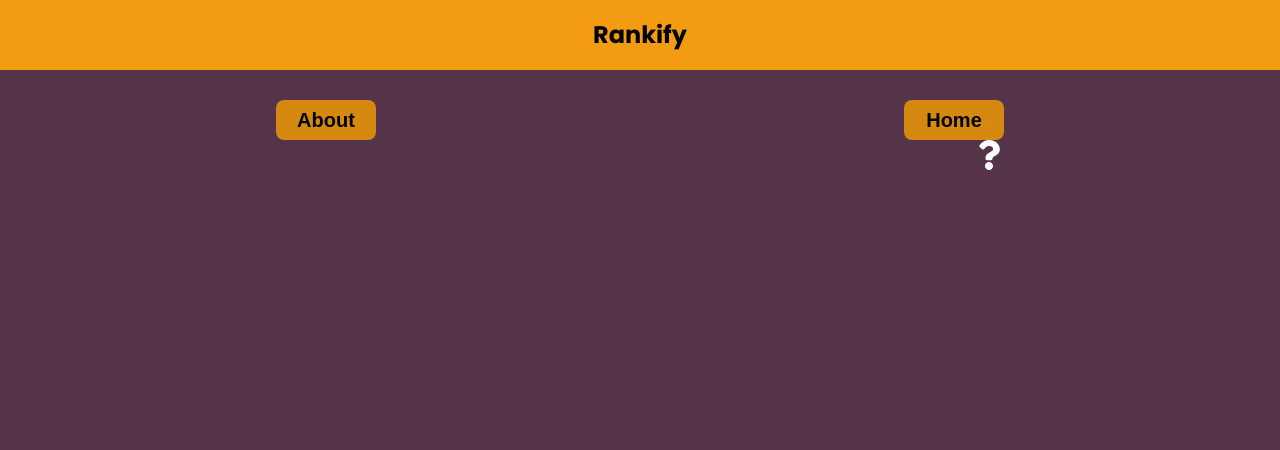
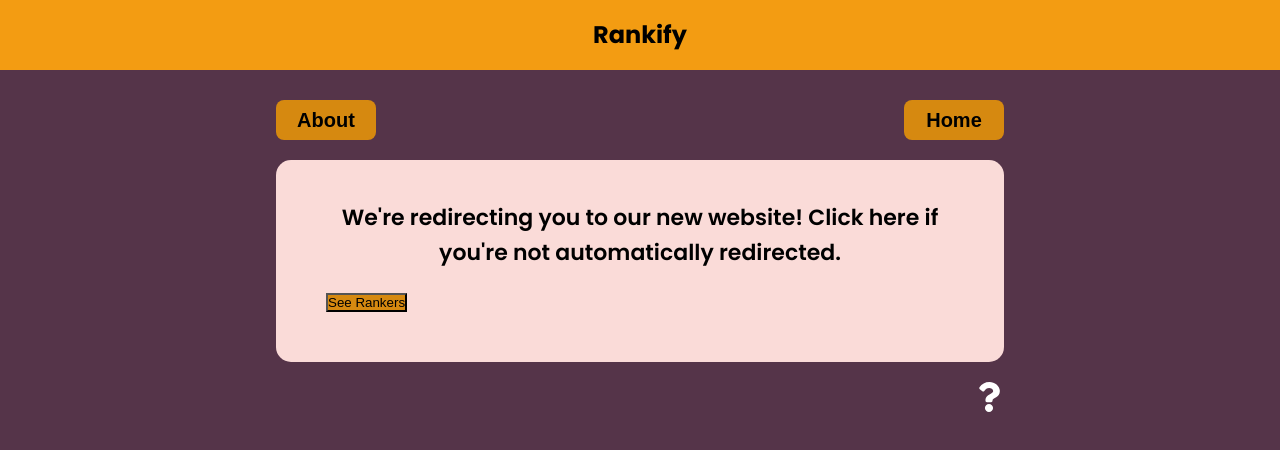
Before and after one commit to ReicaD/Service-Rating, a React (Create React App) app in the folder ratings/: page /post in a window 1280 px wide. Before the commit this address had no page. Shown: the top 450 px of the page. Built offline with nearby package versions, Linux system fonts and the light colour scheme; the HTML template or start-up script is replaced by a standard one.

Commit message:
added context components

```diff
--- a/ratings/src/components/FeedbackList.jsx
+++ b/ratings/src/components/FeedbackList.jsx
@@ -1,11 +1,15 @@
 import { motion, AnimatePresence } from "framer-motion";
+import { useContext } from "react";
 import FeedbackItem from "./FeedbackItem";
-import PropTypes from "prop-types";
 
-function FeedbackList({ feedback, deleteFeedback }) {
+import { FeedbackContext } from "../context/FeedbackContex";
+
+function FeedbackList({ deleteFeedback }) {
+  const {feedback} = useContext(FeedbackContext);
+// console.log("this is feedback",feedback);
   if (!feedback || feedback.length === 10) {
-    // return <p>No feedback Yet!</p>;
-    console.log("No feedback Yet");
+     return <p>No feedback Yet!</p>;
+    // console.log("No feedback Yet");
   }
   //passing the items from app into feedbacklist
   return (
@@ -26,38 +30,60 @@ function FeedbackList({ feedback, deleteFeedback }) {
           </motion.div>
         ))}
       </AnimatePresence>
-      {/* <motion.div
-      layout
-      data-isOpen={isOpen}
-      initial={{ borderRadius: 50 }}
-      className="parent"
-      onClick={() => setIsOpen(!isOpen)}
-    >
-      <motion.div layout className="child" />
-    </motion.div> */}
      </div>
-  );
+)
+}
+export default FeedbackList;
+
+
+
+
+
+
+
+
+
+
+
+
+
+
+
+
+
+
+
+
+
+
+
+    //   {/* {/* <motion.div
+    //   layout
+    //   data-isOpen={isOpen}
+    //   initial={{ borderRadius: 50 }}
+    //   className="parent"
+    //   onClick={() => setIsOpen(!isOpen)}
+    //   >
+    //   <motion.div layout className="child" />
+    // </motion.div> */}
+
     // return (
-  //   <div className="feedback-list">
-  //     {feedback.map((item) => (
-  //       <FeedbackItem
-  //         key={item.id}
-  //         item={item}
-  //         deleteFeedback={deleteFeedback}
-  //       />
-  //     ))}
-  //   </div>
-  // );
-}
-//arrayof or object of can be passed in, to shape the status of the proptypes
+    //     <div className="feedback-list">
+    //       {feedback.map((item) => (
+    //           <FeedbackItem
+    //             key={item.id}
+    //             item={item}
+    //             deleteFeedback={deleteFeedback}
+    //           />
+    //         ))}
+    //       </div>
+     //   // );
+        // arrayof or object of can be passed in, to shape the status of the proptypes
         // FeedbackList.propTypes = {
-//   feedback: PropTypes.arrayOf(
-//     PropTypes.shape({
-//       id: PropTypes.number,
-//       rating: PropTypes.number.isRequired,
-//       text: PropTypes.string.isRequired,
-//     })
-//   ),
-// };
-
-export default FeedbackList;
+        //     feedback: PropTypes.arrayOf(
+        //         PropTypes.shape({
+        //             id: PropTypes.number,
+        //             rating: PropTypes.number.isRequired,
+        //             text: PropTypes.string.isRequired,
+        //           })
+        //         )
--- a/ratings/src/components/Navbar.jsx
+++ b/ratings/src/components/Navbar.jsx
@@ -4,6 +4,7 @@ import AboutPage from "../pages/AboutPage";
 import HomePage from "../pages/HomePage";
 import SeeReviews from "./SeeReviews";
 import Post from "./Post";
+// import { feedbackProvider } from "./Contex/FeedbackContex";
 
 // import MyCard from "./Shared/MyCard";
 // import Contact from "./components/Contact";
@@ -11,6 +12,8 @@ import Post from "./Post";
 function Navbar() {
   return (
     // <MyCard>
+
+
     <Router>
       <div>
         <ul
@@ -19,14 +22,14 @@ function Navbar() {
             listStyle: "none",
             justifyContent: "space-between",
           }}
-        >
+          >
           <li>
             <Link to="/about">
               <button
                 className="btn btn-outline-danger"
                 type="submit"
                 style={{ background: "#D68910", color: "black" }}
-              >
+                >
                 <h2>About</h2>
               </button>
             </Link>
@@ -37,7 +40,7 @@ function Navbar() {
                 className="btn btn-outline-danger"
                 type="submit"
                 style={{ background: "#D68910", color: "black" }}
-              >
+                >
                 <h2>Home</h2>
               </button>
             </Link>
@@ -46,11 +49,12 @@ function Navbar() {
       </div>
       <Routes>
         <Route path="/about" element={<AboutPage />} />
-        <Route path="/home" element={<HomePage />} />
+        <Route path="/home/" element={<HomePage />} />
         <Route path="/see_reviews" element={<SeeReviews />} />
-        <Route path="/post/:id/:name" element={<Post />} />
+        <Route path="/post/*" element={<Post />} />
       </Routes>
     </Router>
+
 
     // </MyCard>
   );
--- a/ratings/src/components/Post.jsx
+++ b/ratings/src/components/Post.jsx
@@ -1,18 +1,34 @@
-import { useParams } from "react-router-dom";
-import MyCard from './Shared/MyCard'
+import { Navigate, useNavigate,Routes,Route } from "react-router-dom";
+import MyCard from "./Shared/MyCard";
+//the hook above "useNavigate its being called to navigate the below function to see_reviews page"
+function Post() {
+  const status = 200;
 
-function Post() {
-  const params = useParams();
+  const navigate = useNavigate();
+  const onClick = () => {
+    console.log("hello");
+    //this is the redirect function with a button to("/see_review") page
+    navigate("/see_reviews");
+  };
+  if (status === 404) {
+    return <Navigate to="/Notfound" />;
+  }
   return (
     <MyCard>
-    <div>
-      {/* //calling the id  */}
-      <h1>Post{params.id}</h1>
-      <h2>name: {params.name}</h2>
-      <p>comment{params.comments}</p>
-    </div>
+      <div>
+        <h2>We're redirecting you to our new website! Click here if you're not automatically redirected.</h2>
+        <h1>
+          <button onClick={onClick} style={{color:"black", background:"#D68910 "}}>See Rankers</button>
+          </h1>
+          <Routes><Route path="/show" element={<p>Thanks for rating with us!</p>}></Route></Routes>
+      </div>
     </MyCard>
   );
 }
 
 export default Post;
+
+// {/* //calling the id
+// <h1>Post{params.id}</h1>
+// <h2>name: {params.name}</h2>
+// <p>comment{params.comments}</p> */}
--- /dev/null
+++ b/ratings/src/context/FeedbackContex.jsx
@@ -0,0 +1,27 @@
+import { createContext, useState } from "react";
+
+const FeedbackContext = createContext();
+//the provider below wraps up all our components by passing down children
+function FeedbackProvider({ children }) {
+  const [feedback] = useState([
+    {
+      id: 1,
+      text: "This is from context",
+      reting: 10,
+    },
+    {
+      id: 1,
+      text: "This is from context",
+      reting: 10,
+    },
+  ]);
+  // console.log(setFeedback)
+  return (
+    //this wraps the context from all our components, value takes in functions or states needed.
+    <FeedbackContext.Provider value={{ feedback }}>
+      {children}
+    </FeedbackContext.Provider>
+  );
+}
+
+export { FeedbackContext, FeedbackProvider };
--- a/ratings/src/pages/AboutPage.jsx
+++ b/ratings/src/pages/AboutPage.jsx
@@ -16,6 +16,8 @@ function AboutPage() {
           <h2>See All Rankers!</h2>
         </Link>
 
+        {/* <Routes><Route path="/add" element={<h1>All about Rankify</h1>}></Route></Routes> */}
+
       </div>
         {/* <Route path="/post/:id/:name/:comment" element={<Post />} />  */}
       {/* <NavLink to="/home" activeClassName="active">
```
Also changed, not shown: ratings/src/App.js (+10 -7 lines). Lines whose indentation alone changed are shown as unchanged.
